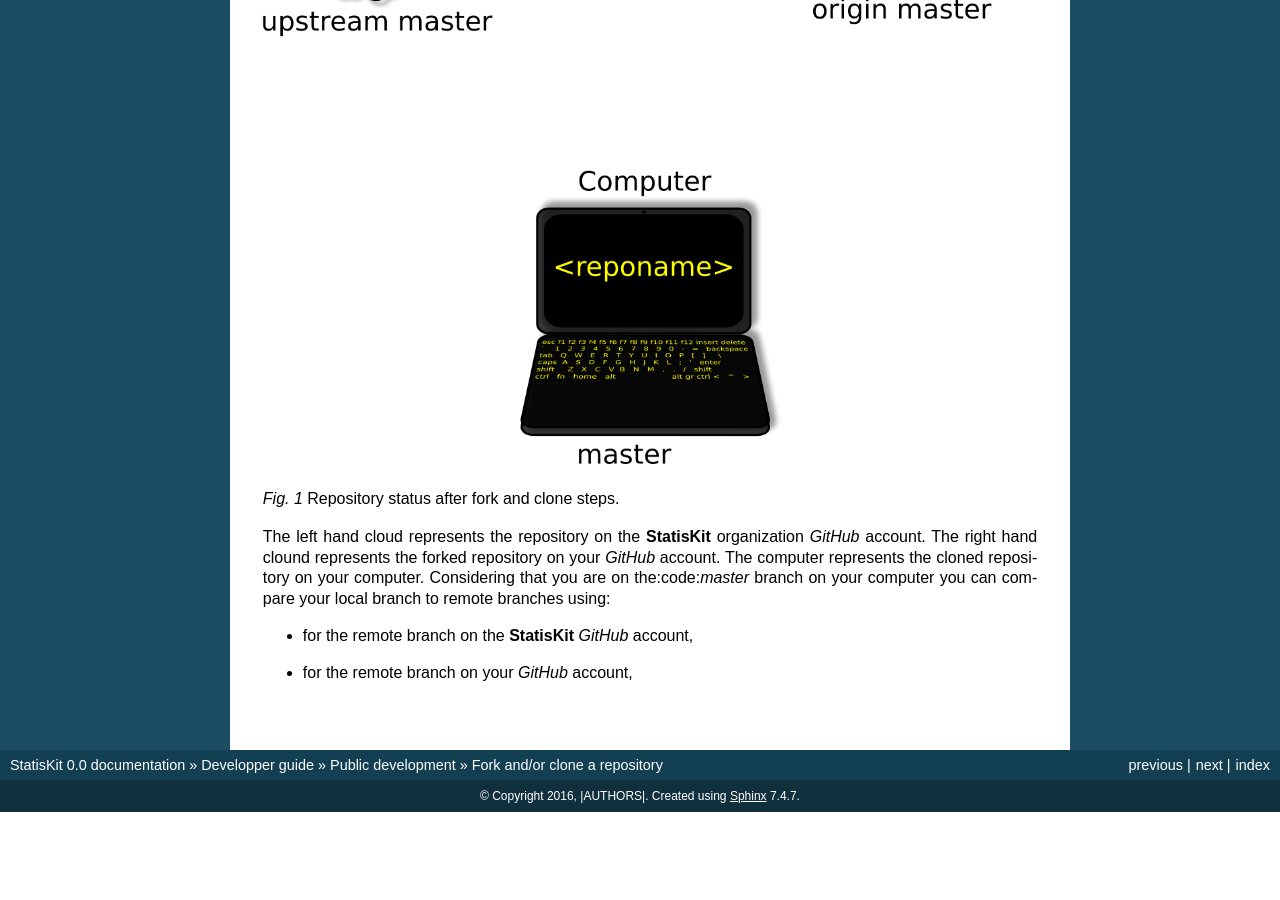
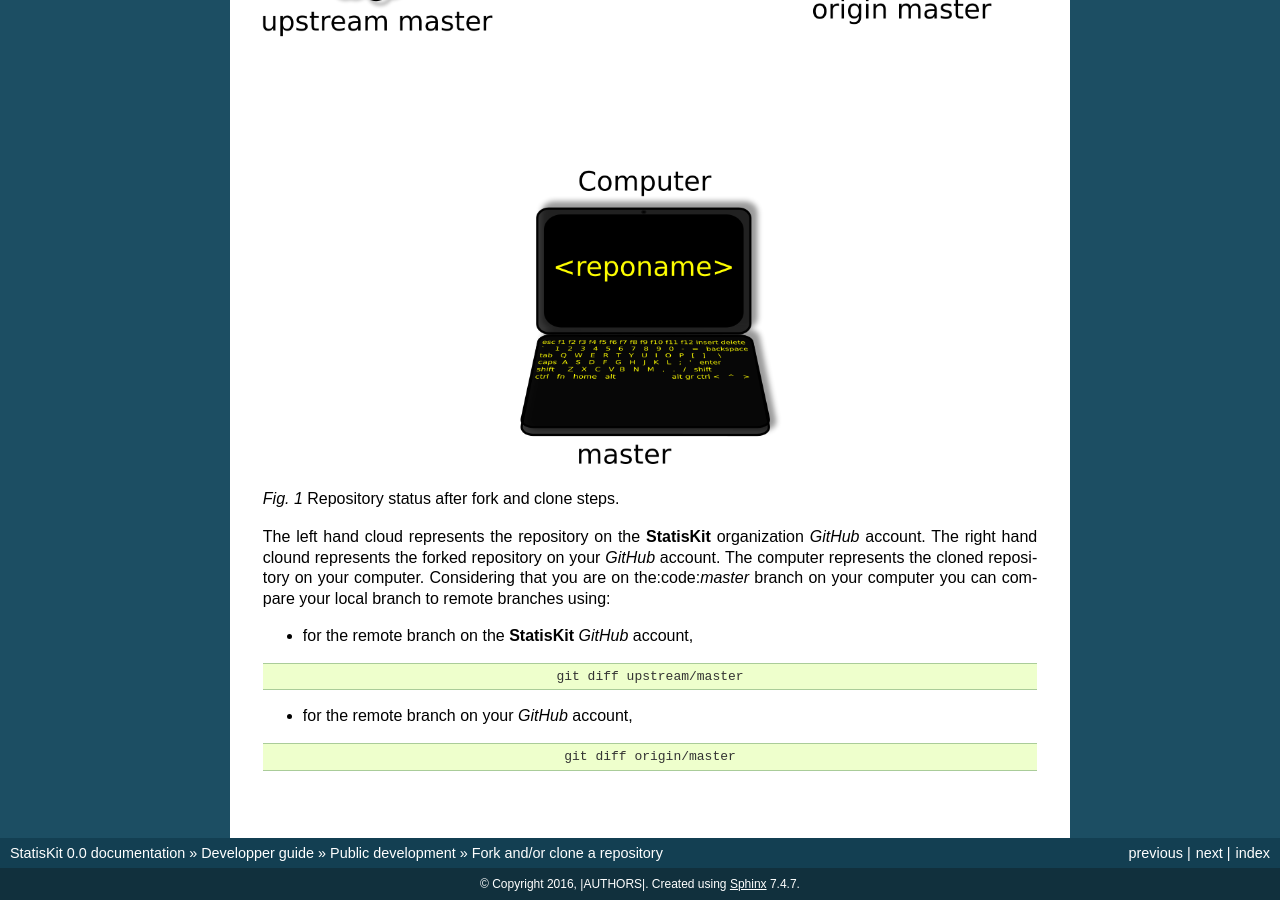
Before and after one commit to StatisKit/StatisKit, a Sphinx documentation site: the page built from doc/developper/public/fork.rst, in a window 1280 px wide and 900 px high, scrolled down 1003 px. Built offline with Sphinx 7.4.7, drawn with Linux system fonts in a browser that asks for light colours; pages that are not in the unit, such as notebooks, are missing from menus; before the commit the page ends 1815 px from its top, so only the background shows below that.

Commit message:
Update fork.rst

```diff
--- a/doc/developper/public/fork.rst
+++ b/doc/developper/public/fork.rst
@@ -79,13 +79,13 @@ This command:
 
     *  for the remote branch on the **StatisKit** `GitHub` account,
 
-    .. code-block: console
+    .. code-block:: console
 
         git diff upstream/master
 
     * for the remote branch on your `GitHub` account,
 
-    .. code-block: console
+    .. code-block:: console
 
         git diff origin/master
 
```
